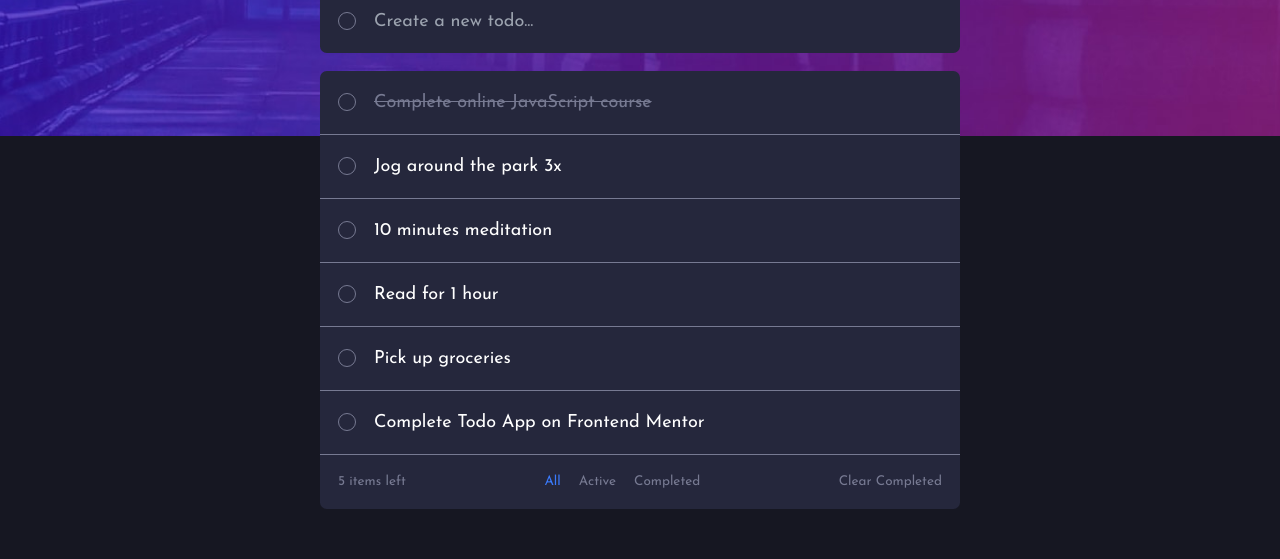
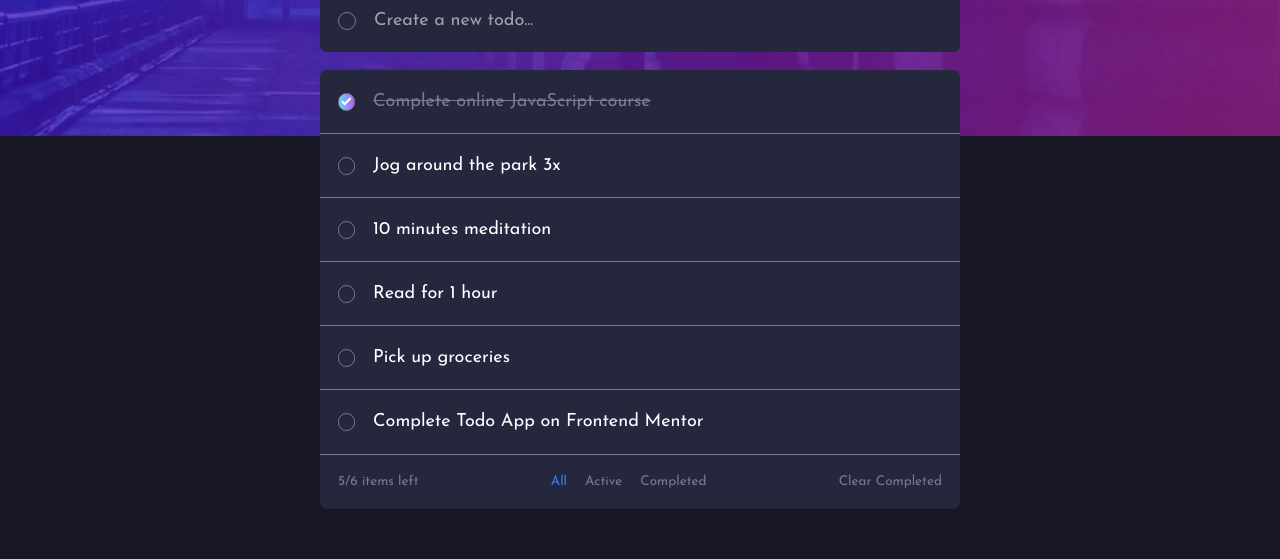
Before and after one commit to dominikrubroeder/todo-app-website, a Next.js app: page / in a window 1280 px wide. Shown: the part 144-703 px from the top of the page. Built offline with nearby package versions, Linux system fonts and the light colour scheme.

Commit message:
CRUD – delete todo, provide todosCount information, create TodoCompletedInput component

```diff
--- a/components/todo/TodoAddForm.tsx
+++ b/components/todo/TodoAddForm.tsx
@@ -1,10 +1,12 @@
 import React, { useState, useContext } from 'react';
 import { ITodo } from '../../data';
 import { TodoContext } from '../../store/TodoContext';
+import TodoCompletedInput from './TodoCompletedInput';
 
 const TodoAddForm: React.FC = () => {
   const todoCtx = useContext(TodoContext);
   const [newTodoTitle, setNewTodoTitle] = useState<string>('');
+  const [newTodoIsCompleted, setNewTodoIsCompleted] = useState<boolean>(false);
 
   const onSubmitHandler = (e: React.FormEvent<HTMLFormElement>) => {
     e.preventDefault();
@@ -13,13 +15,14 @@ const TodoAddForm: React.FC = () => {
 
     const newTodo: ITodo = {
       id: (Date.now() + Math.random()).toString(),
-      completed: false,
+      completed: newTodoIsCompleted,
       title: newTodoTitle,
     };
 
     todoCtx?.addTodo(newTodo);
 
     setNewTodoTitle('');
+    setNewTodoIsCompleted(false);
   };
 
   return (
@@ -27,7 +30,10 @@ const TodoAddForm: React.FC = () => {
       className="flex items-center gap-4 bg-app-tdark-blue-desaturated-800 p-4 rounded-md"
       onSubmit={(e) => onSubmitHandler(e)}
     >
-      <div className="w-4 h-4 border border-app-tdark-gray-blue-600 rounded-full transition-all"></div>
+      <TodoCompletedInput
+        isCompleted={newTodoIsCompleted}
+        onClick={() => setNewTodoIsCompleted((previousState) => !previousState)}
+      />
 
       <input
         type="text"
--- /dev/null
+++ b/components/todo/TodoCompletedInput.tsx
@@ -0,0 +1,29 @@
+import React from 'react';
+import Image from 'next/image';
+
+interface TodoCompletedInputProps {
+  isCompleted: boolean;
+  onClick: () => void;
+}
+
+const TodoCompletedInput: React.FC<TodoCompletedInputProps> = (props) => {
+  return (
+    <div
+      className={`flex items-center justify-center w-4 h-4 border border-app-tdark-gray-blue-600 rounded-full cursor-pointer transition-all ${
+        props.isCompleted ? 'bg-app-primary-background' : 'bg-transparent'
+      }`}
+      onClick={props.onClick}
+    >
+      {props.isCompleted && (
+        <Image
+          src="/images/icon-check.svg"
+          width={11}
+          height={9}
+          alt="Icon check"
+        />
+      )}
+    </div>
+  );
+};
+
+export default TodoCompletedInput;
--- a/components/todo/TodoItem.tsx
+++ b/components/todo/TodoItem.tsx
@@ -1,18 +1,52 @@
-import React from 'react';
+import Image from 'next/image';
+import React, { useContext } from 'react';
 import { ITodo } from '../../data';
+import TodoCompletedInput from './TodoCompletedInput';
+import { TodoContext } from '../../store/TodoContext';
 
-const TodoItem: React.FC<ITodo> = (props) => {
+interface TodoItemProps {
+  todo: ITodo;
+  isLast: boolean;
+}
+
+const TodoItem: React.FC<TodoItemProps> = (props) => {
+  const todoCtx = useContext(TodoContext);
+  const todo = props.todo;
+
   return (
-    <div className="flex items-center gap-4 p-4 border-b border-b-app-tdark-gray-blue-600">
-      <div className="w-4 h-4 border border-app-tdark-gray-blue-600 rounded-full transition-all"></div>
+    <div
+      className={`flex items-center gap-4 p-4 border-b ${
+        props.isLast
+          ? 'border-b-transparent'
+          : 'border-b-app-tdark-gray-blue-600'
+      }`}
+    >
+      <TodoCompletedInput
+        isCompleted={todo.completed}
+        onClick={() => console.log('Update completed...')}
+      />
 
-      <h2
-        className={`${
-          props.completed ? 'line-through text-app-tdark-gray-blue-600' : ''
-        }`}
-      >
-        {props.title}
-      </h2>
+      <div className="group flex items-center justify-between w-full">
+        <h2
+          className={`${
+            todo.completed ? 'line-through text-app-tdark-gray-blue-600' : ''
+          }`}
+        >
+          {todo.title}
+        </h2>
+
+        <button
+          className="invisible opacity-0 cursor-pointer transition-all group-hover:opacity-100 group-hover:visible"
+          onClick={() => todoCtx?.deleteTodo(todo.id)}
+        >
+          <Image
+            src="/images/icon-cross.svg"
+            width={18}
+            height={18}
+            alt="Icon close"
+          />
+        </button>
+      </div>
     </div>
   );
 };
--- a/components/todo/TodoList.tsx
+++ b/components/todo/TodoList.tsx
@@ -7,13 +7,9 @@ const TodoList: React.FC = () => {
 
   return (
     <ul className="grid">
-      {todoCtx?.todos.map((todo) => (
+      {todoCtx?.todos.map((todo, index) => (
         <li key={todo.id}>
-          <TodoItem
-            id={todo.id}
-            title={todo.title}
-            completed={todo.completed}
-          />
+          <TodoItem todo={todo} isLast={index + 1 === todoCtx?.todos.length} />
         </li>
       ))}
     </ul>
--- a/data.ts
+++ b/data.ts
@@ -6,6 +6,9 @@ export interface ITodo {
 
 export type TodoContextType = {
   todos: ITodo[];
+  count: number;
+  completedCount: number;
+  incompletedCount: number;
   addTodo: (todo: ITodo) => void;
   deleteTodo: (todoId: string) => void;
   updateTodo: (todo: ITodo) => void;
--- a/pages/index.tsx
+++ b/pages/index.tsx
@@ -1,16 +1,20 @@
 import type { NextPage } from 'next';
 import Head from 'next/head';
 import Image from 'next/image';
+import { useContext } from 'react';
 import TodoAddForm from '../components/todo/TodoAddForm';
 import TodoList from '../components/todo/TodoList';
+import { TodoContext } from '../store/TodoContext';
 
 const Home: NextPage = () => {
+  const todoCtx = useContext(TodoContext);
+
   return (
     <div>
       <Head>
         <title>Todo app | frontendmentor.io</title>
         <meta name="description" content="Generated by create next app" />
-        <link rel="icon" href="/favicon.ico" />
+        <link rel="icon" href="/images/favicon-32x32.png" type="image/png" />
       </Head>
 
       <main className="flex items-center justify-center flex-col gap-16 min-h-screen bg-app-tdark-blue-800">
@@ -34,9 +38,18 @@ const Home: NextPage = () => {
             <TodoAddForm />
 
             <div className="bg-app-tdark-blue-desaturated-800 rounded-md">
-              <TodoList />
-              <footer className="flex items-center justify-between p-4 text-xs text-app-tdark-gray-blue-600">
-                <span>5 items left</span>
+              <div
+                className={`${
+                  todoCtx!.todos.length > 6 ? 'h-96 overflow-y-scroll' : ''
+                }`}
+              >
+                <TodoList />
+              </div>
+
+              <footer className="flex items-center justify-between p-4 text-xs text-app-tdark-gray-blue-600 border-t border-t-app-tdark-gray-blue-600">
+                <span>
+                  {todoCtx?.incompletedCount}/{todoCtx?.count} items left
+                </span>
 
                 <div className="flex items-center gap-4">
                   <button className="text-app-primary-bright-blue">All</button>
--- a/store/TodoContext.tsx
+++ b/store/TodoContext.tsx
@@ -10,8 +10,16 @@ type TodoProviderProps = {
 const TodoProvider: React.FC<TodoProviderProps> = ({ children }) => {
   const [todos, setTodos] = useState<ITodo[]>(initialTodos);
 
+  const count = todos.length;
+
+  const completedCount = todos.filter((todo) => todo.completed).length;
+
+  const incompletedCount = todos.filter(
+    (todo) => todo.completed === false
+  ).length;
+
   const addTodo = (newTodo: ITodo) => {
-    setTodos((previousState) => [...previousState, newTodo]);
+    setTodos((previousState) => [newTodo, ...previousState]);
   };
 
   const deleteTodo = (todoId: string) => {
@@ -26,7 +34,17 @@ const TodoProvider: React.FC<TodoProviderProps> = ({ children }) => {
   };
 
   return (
-    <TodoContext.Provider value={{ todos, addTodo, deleteTodo, updateTodo }}>
+    <TodoContext.Provider
+      value={{
+        todos,
+        count,
+        completedCount,
+        incompletedCount,
+        addTodo,
+        deleteTodo,
+        updateTodo,
+      }}
+    >
       {children}
     </TodoContext.Provider>
   );
--- a/tailwind.config.js
+++ b/tailwind.config.js
@@ -23,7 +23,7 @@ module.exports = {
       },
       backgroundImage: {
         'app-primary-background':
-          'linear-gradient hsl(192, 100%, 67%) to hsl(280, 87%, 65%)',
+          'linear-gradient(to right, hsl(192, 100%, 67%), hsl(280, 87%, 65%))',
         'app-bg-desktop-dark': "url('/images/bg-desktop-dark.jpg')",
         'app-bg-desktop-light': "url('/images/bg-desktop-light.jpg')",
         'app-bg-mobile-dark': "url('/images/bg-mobile-dark.jpg')",
```
